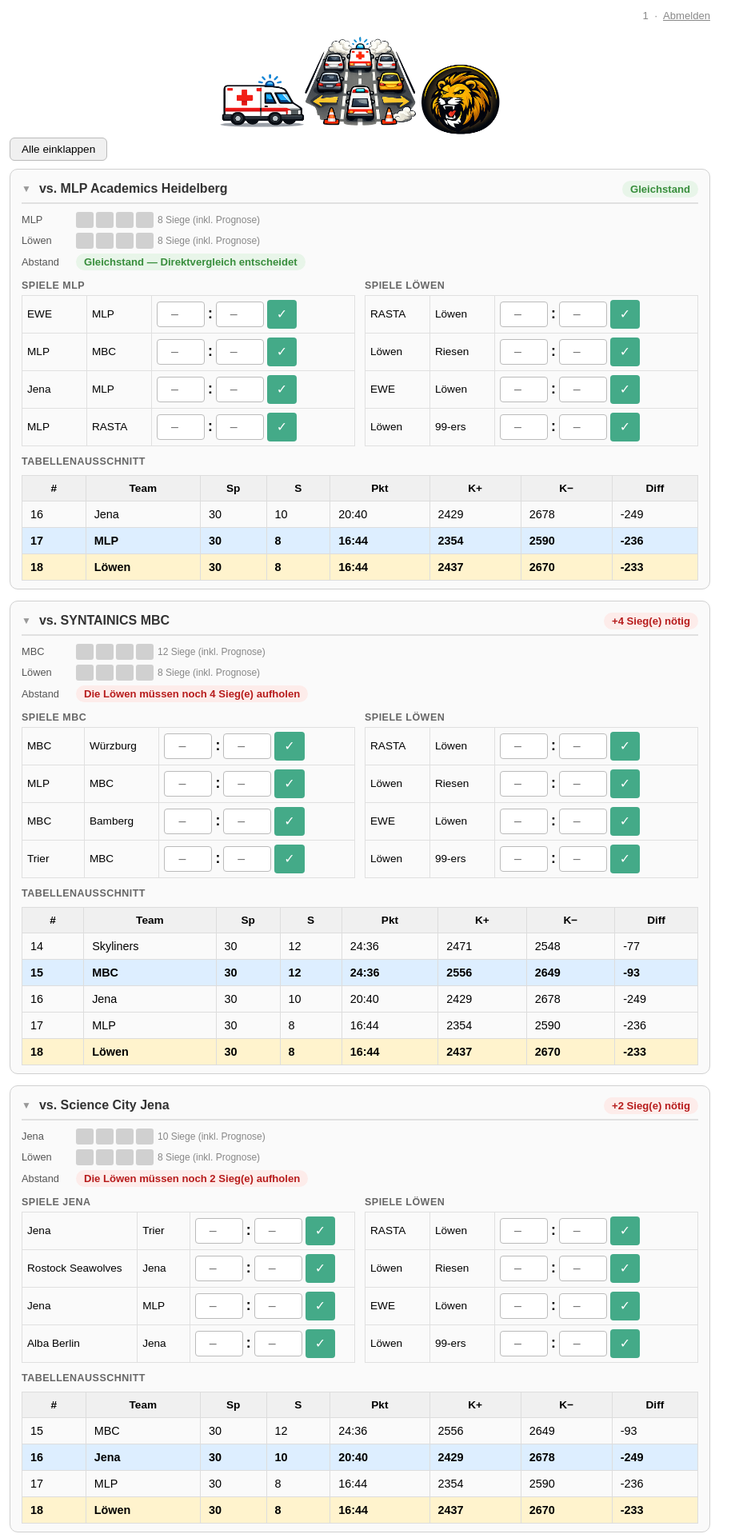
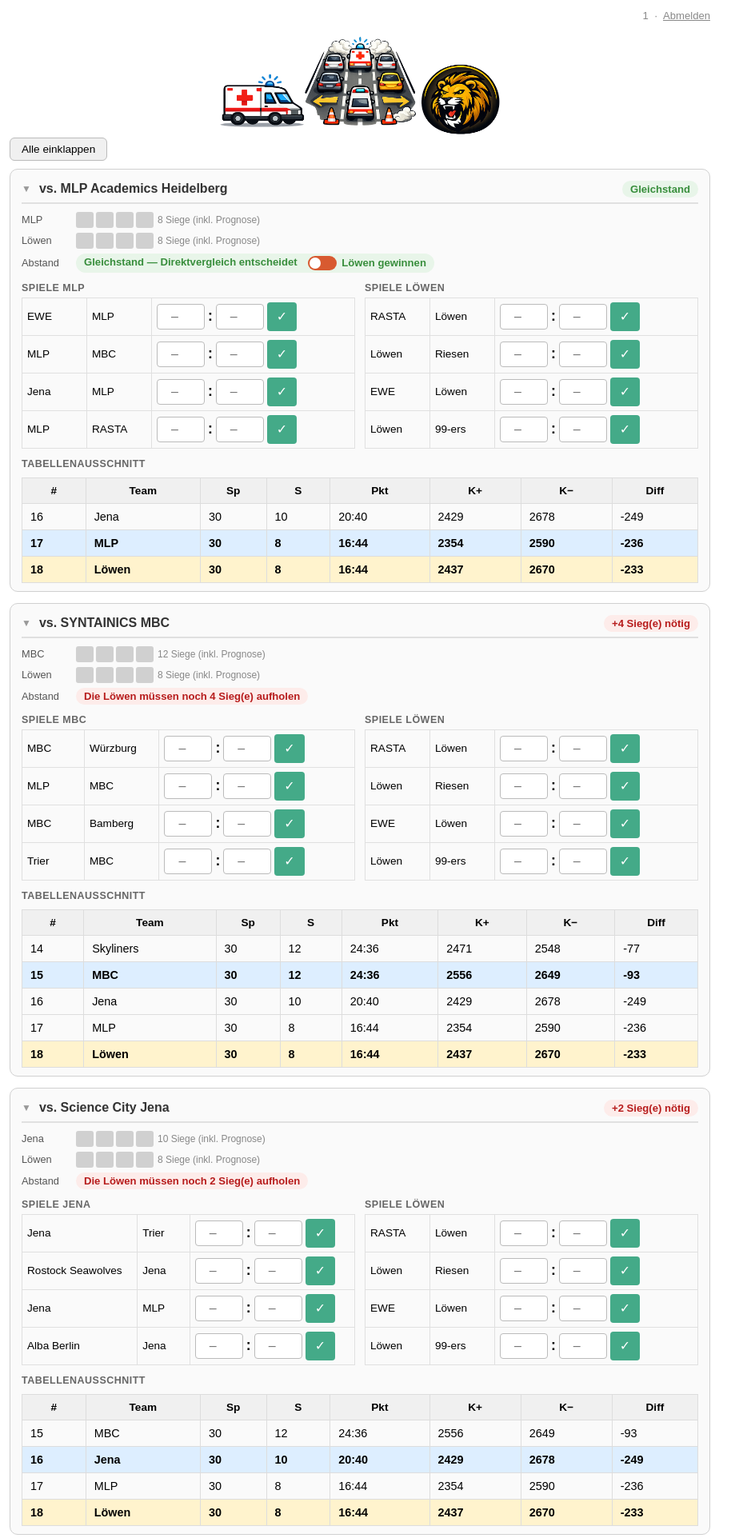
Before and after one commit to mebertK9/result-preview, a Flask app: page / in a window 1280 px wide. Shown: the top 1923 px of the page at 80% size, without its empty margins (0-939 px from the left). Run offline with Flask 3, Linux system fonts and the light colour scheme; the visitor is signed in with stand-in values (Sample User, id 1).

Commit message:
Schieberegler für direkten Vergleich

```diff
--- a/result_preview/templates/index.html
+++ b/result_preview/templates/index.html
@@ -344,6 +344,44 @@
             color: #fff;
         }
 
+        /* ---- Direct comparison toggle ---- */
+        .dv-toggle {
+            display: inline-flex;
+            align-items: center;
+            gap: 6px;
+            cursor: pointer;
+            vertical-align: middle;
+            margin-left: 10px;
+            font-size: 0.82rem;
+        }
+
+        .dv-toggle input { display: none; }
+
+        .dv-slider {
+            width: 36px;
+            height: 18px;
+            background: #d85a30;
+            border-radius: 9px;
+            position: relative;
+            transition: background 0.2s;
+            flex-shrink: 0;
+        }
+
+        .dv-slider::after {
+            content: '';
+            position: absolute;
+            width: 14px;
+            height: 14px;
+            border-radius: 50%;
+            background: #fff;
+            top: 2px;
+            left: 2px;
+            transition: left 0.2s;
+        }
+
+        .dv-toggle input:checked ~ .dv-slider { background: #3aaa6e; }
+        .dv-toggle input:checked ~ .dv-slider::after { left: 20px; }
+
         /* ---- Score inputs inside card ---- */
         .dash-inputs {
             display: flex;
@@ -569,11 +607,13 @@
             {% set max_games = comp.max_games %}
             <div class="dash-bar-row">
                 <span class="dash-bar-label">Abstand</span>
+                {# gap badge div — add id for the direct-comparison toggle #}
                 <div class="dash-gap-badge
                     {%- if comp.catchup_impossible %} gap-impossible
                     {%- elif gap <= 0 and (-gap) >= max_games %} gap-safe
                     {%- elif gap <= 0 %} gap-ahead
-                    {%- else %} gap-behind{% endif %}">
+                    {%- else %} gap-behind{% endif %}"
+                    id="dc-badge-{{ loop.index }}">
                     {% if comp.catchup_impossible %}
                     Die Löwen bräuchten noch {{ comp.gap_with_hypo }} Sieg(e), haben aber nur {{ comp.loewen_games_left }} Spiel(e)
                     übrig — nicht mehr aufzuholen
@@ -581,6 +621,12 @@
                     Die Löwen müssen noch <strong>{{ gap }} Sieg(e)</strong> aufholen
                     {% elif gap == 0 %}
                     Gleichstand — Direktvergleich entscheidet
+                    <label class="dv-toggle" title="Wer gewinnt den direkten Vergleich?">
+                        <input type="checkbox"
+                            onchange="applyDirectComparison(this, 'dc-badge-{{ loop.index }}', '{{ sn(comp_team) }}')">
+                        <span class="dv-slider"></span>
+                        <span class="dv-toggle-label">Löwen gewinnen</span>
+                    </label>
                     {% else %}
                     Die Löwen haben <strong>{{ -gap }}</strong> Sieg(e) Vorsprung
                     {%- if (-gap) >= max_games %} &nbsp;✅{% endif %}
@@ -909,6 +955,21 @@
             var btn = document.getElementById('dashToggleAll');
             if (btn) btn.textContent = allCollapsed ? 'Alle aufklappen' : 'Alle einklappen';
         }
+
+        function applyDirectComparison(checkbox, badgeId, shortCompName) {
+            var badge = document.getElementById(badgeId);
+            if (!badge) return;
+            var label = checkbox.parentElement.querySelector('.dv-toggle-label');
+            if (checkbox.checked) {
+                badge.classList.remove('gap-ahead', 'gap-behind', 'gap-impossible');
+                badge.classList.add('gap-safe');
+                if (label) label.textContent = 'Löwen gewinnen ✅';
+            } else {
+                badge.classList.remove('gap-safe', 'gap-behind', 'gap-impossible');
+                badge.classList.add('gap-ahead');
+                if (label) label.textContent = shortCompName + ' gewinnt ✗';
+            }
+        }
     </script>
 
 
```
